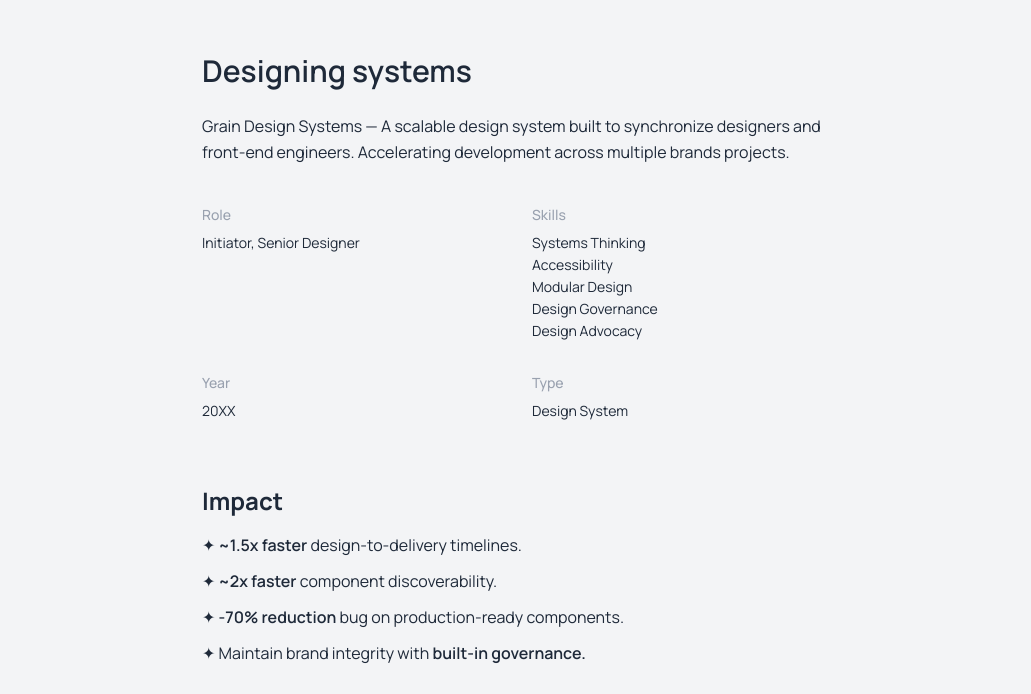
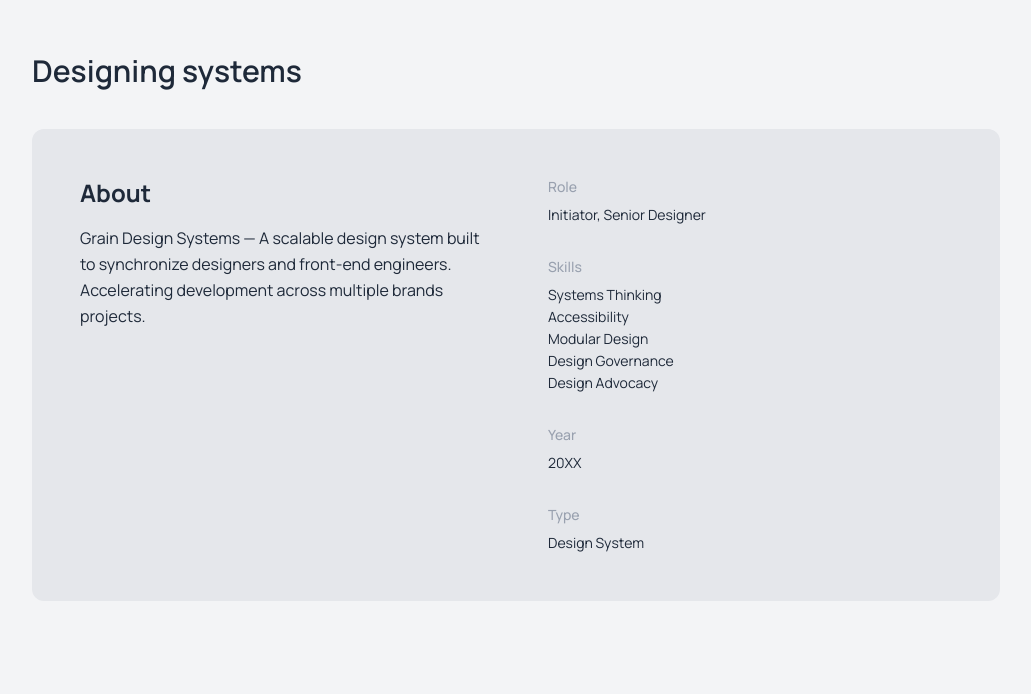
Before and after one commit to Raincember26/galih-design, a website: page work/designing-systems.html in a window 1280 px wide. Shown: the part 623-1317 px from the top of the page, without its empty margins (124-1155 px from the left). Drawn offline with Linux system fonts and the light colour scheme.

Commit message:
feat(work): add the About panel to the project detail page
Wraps the project narrative and the role/skills/year/type facts in one grey
rounded panel the same width as the hero (1000px), narrative left and facts
right, stacked into one column on narrow screens. The h1 moves into that same
1000px shell so the title, hero and panel share a left edge; the old 2x2 meta
grid inside the 660px column is removed.

Rebuilt dist/output.css for the new utilities; class coverage re-checked across
all pages (141 tokens, no new gaps).

```diff
--- a/work/designing-systems.html
+++ b/work/designing-systems.html
@@ -47,18 +47,25 @@
     </div>
     <!-- Hero end here -->
 
-    <!-- Content start here -->
-    <main class="max-w-[660px] mx-auto px-4 mb-24">
+    <!-- Title start here (same 1000px shell as the hero so the left edges line up) -->
+    <div class="max-w-[1000px] mx-auto px-4 mb-10">
+      <h1 class="text-3xl font-semibold text-gray-800">Designing systems</h1>
+    </div>
+    <!-- Title end here -->
 
-      <h1 class="text-3xl font-semibold text-gray-800 mb-6">Designing systems</h1>
+    <!-- About panel start here (narrative on the left, facts on the right) -->
+    <div class="max-w-[1000px] mx-auto px-4 mb-24">
+      <div class="bg-gray-200 rounded-xl p-8 md:p-12 grid grid-cols-1 md:grid-cols-2 gap-10 md:gap-16">
 
-      <p class="text-base text-gray-800 leading-relaxed mb-10">
+        <div>
+          <h2 class="text-2xl font-bold text-gray-800 mb-4">About</h2>
+          <p class="text-base text-gray-800 leading-relaxed">
             Grain Design Systems — A scalable design system built to synchronize designers and front-end engineers.
             Accelerating development across multiple brands projects.
           </p>
+        </div>
 
-      <!-- Meta block -->
-      <div class="grid grid-cols-2 gap-x-8 gap-y-8 mb-16 text-sm">
+        <div class="space-y-8 text-sm">
           <div>
             <p class="text-gray-400 font-medium mb-2">Role</p>
             <p class="text-gray-800">Initiator, Senior Designer</p>
@@ -83,6 +90,13 @@
             <p class="text-gray-800">Design System</p>
           </div>
         </div>
+
+      </div>
+    </div>
+    <!-- About panel end here -->
+
+    <!-- Content start here -->
+    <main class="max-w-[660px] mx-auto px-4 mb-24">
 
       <!-- Impact -->
       <h2 class="text-2xl font-bold text-gray-800 mb-4">Impact</h2>
```
Also changed, not shown: dist/output.css. Lines whose indentation alone changed are shown as unchanged.
